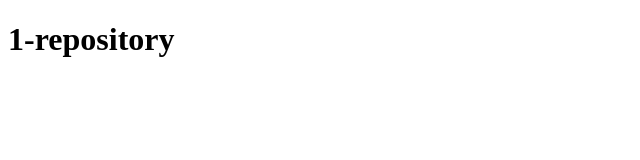
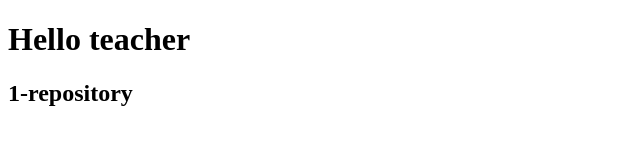
Before and after one commit to samisuser/1-repository, a plain HTML site: page index.html in a window 1280 px wide. Shown: the whole page, without its empty margins (0-640 px from the left). Drawn offline with Linux system fonts and the light colour scheme.

Commit message:
new commit

```diff
--- a/index.html
+++ b/index.html
@@ -7,7 +7,9 @@
 </head>
 <body>
     <div class="container">
-        <h1>1-repository</h1>
+          <h1>Hello teacher</h1>
+        <h2>1-repository</h2>
+
     </div>
 
 </body>
```
